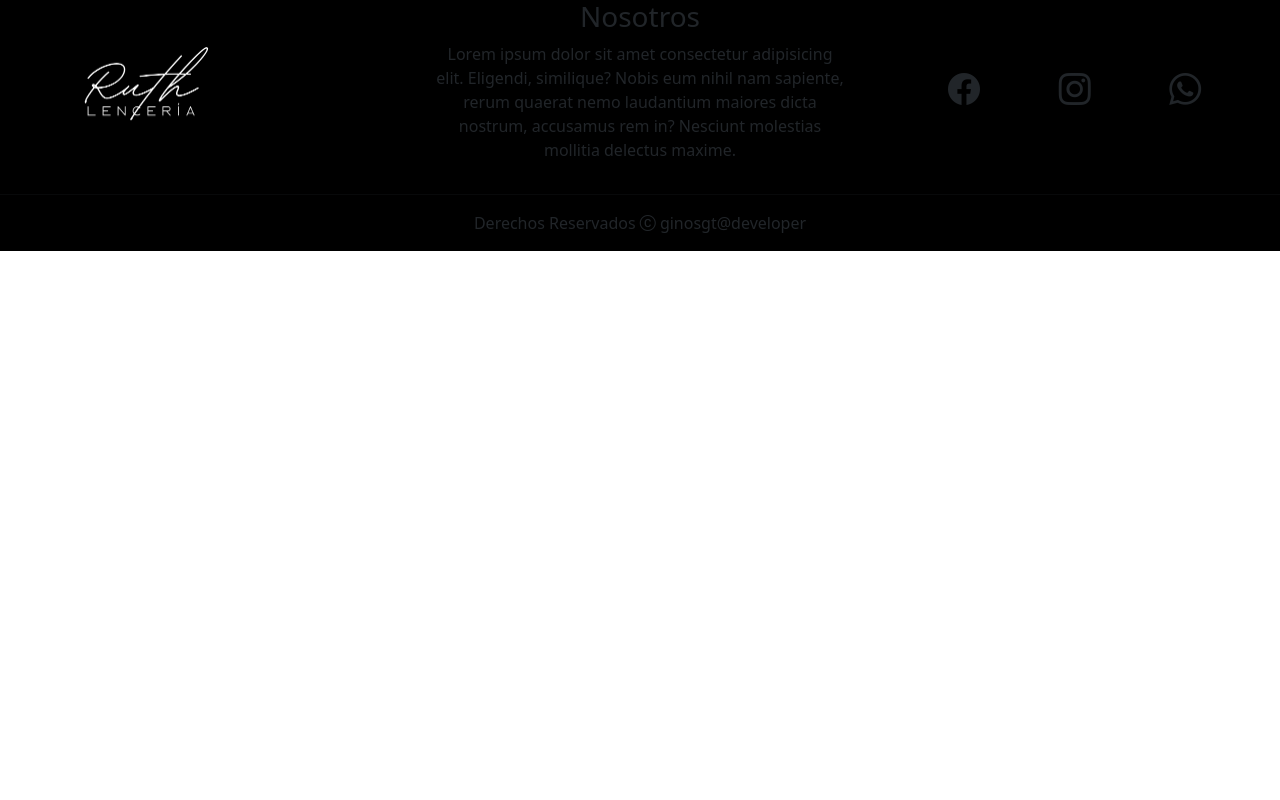
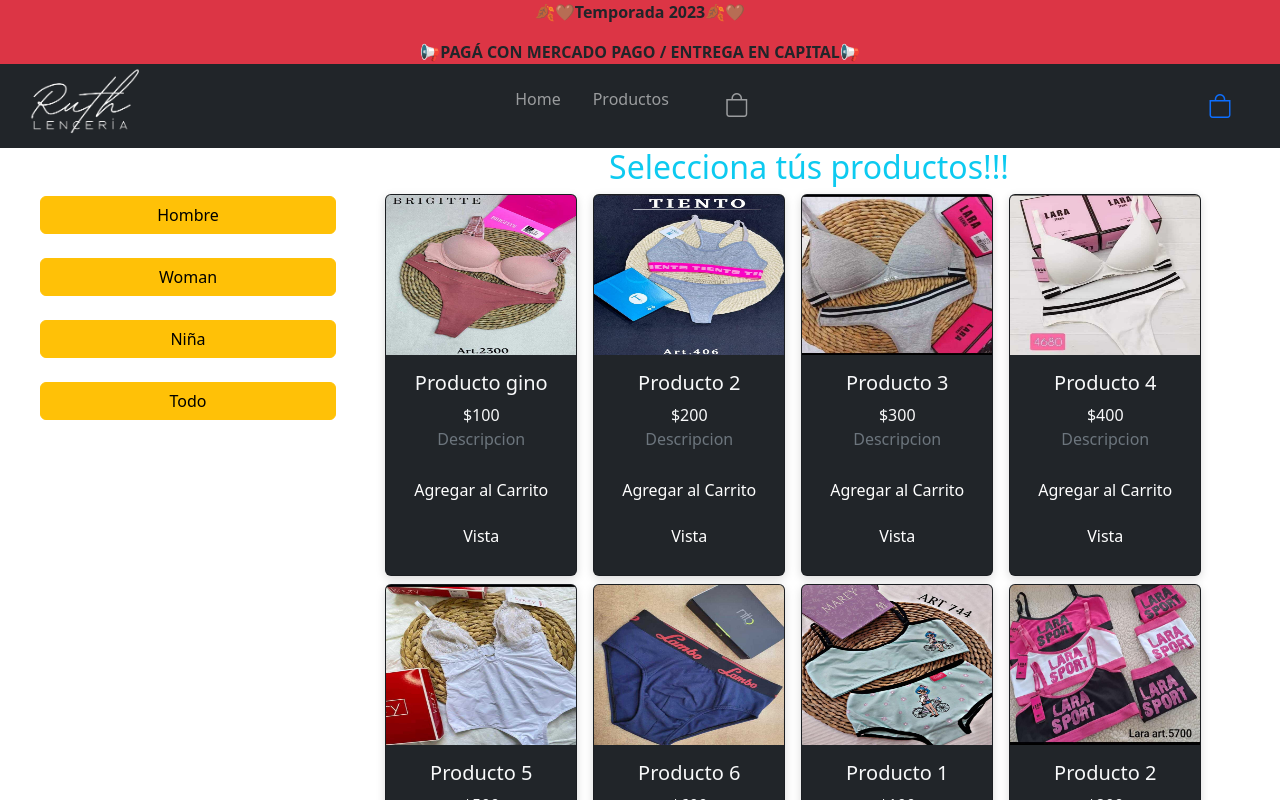
Before and after one commit to GinoGallardo/proyecto-react-js, a React (Create React App) app: page /category/1 in a window 1280 px wide. Shown: the top 800 px of the page. Built offline with nearby package versions, Linux system fonts and the light colour scheme.

Commit message:
corrigiendo categorias

```diff
--- a/src/component/Cart/ItemList.jsx
+++ b/src/component/Cart/ItemList.jsx
@@ -1,17 +1,13 @@
-import { useState } from 'react'
 import React from 'react'
-import Products from '../Data/Products'
 import CardItem from '../card/CardItem'
 
-export const ItemList = () => {
-  const [data]=useState(Products);
+export const ItemList = ({data}) => {
 
   return (
     <>
-      {data.map((Products) =>{
-      const {id}=data;
+      {data.map((prod) =>{
 			return(
-        <CardItem key={id} data={Products}/>
+        <CardItem key={prod.id} data={prod}/>
         )
       })
     }
--- a/src/component/Cart/ItemListContainer.jsx
+++ b/src/component/Cart/ItemListContainer.jsx
@@ -2,38 +2,48 @@ import React, { Fragment, useState, useEffect } from 'react'
 import ItemList from './ItemList'
 import Products from '../Data/Products';
 import Category from '../Category/Category';
+import { useParams } from 'react-router-dom';
 
 export const ItemListContainer = (props) => {
   const [data, setData] = useState([]);
+  const {categoryId} = useParams ()
 
-  useEffect(() => {
-    const getData = new Promise(resolve =>{
+  const getData = () => {
+    return new Promise(resolve =>{
       setTimeout(() => {
         resolve(Products);
       }, 1000);
     });
-    getData.then(res => setData(res));
-  },[])
+  }
 
-	const filterResult = (catItem) =>{
-		const result=Products.filter((curData)=>{
-			return curData.category===catItem;
-		});
-		setData(result);
-	}
+	const getDataByCategory = (category) => {
+    return new Promise((res, rej) => {
+      setTimeout(() => {
+        res(Products.filter(prod => prod.category === categoryId))
+      }, 1000);
+    });
+  }
 
+  useEffect(() =>{
+    if(categoryId){
+      getDataByCategory(categoryId).then(res => setData(res))
+    }
+    else{
+      getData().then(res => setData(res));
+    }
+  }, [categoryId])
 
   return (
     <>
-			<h2 className='text-center text-info'>Selecciona tús productos!!!</h2>
 				<div className="container-fluid d-flex mx-2">
 					<div className="row col-md-3 mt-5 mx-2">
 						<div className="col-md-3 position-fixed">
-            <Category filterResult={filterResult} />
+            <Category data={data} />
 						</div>
 					</div>
           <div className="row col-md-9 d-flex justify-content-center">
             <div className='col-md-11'>
+            <h2 className='text-center text-info'>Selecciona tús productos!!!</h2>
               <div className="row">
                 <ItemList data={data}/>
               </div>
@@ -41,8 +51,6 @@ export const ItemListContainer = (props) => {
           </div>
 				</div>
 		</>
-
-
   )
 }
 
--- a/src/component/Category/Category.jsx
+++ b/src/component/Category/Category.jsx
@@ -1,33 +1,30 @@
-import React, { useState } from 'react';
-import Products from '../Data/Products';
+import React from 'react';
+import { Link } from 'react-router-dom';
 
 const Category = () => {
-  const [data, setData] = useState(Products);
-
-  const filterResult = (catItem) => {
-    const result = Products.filter((curData) => {
-      return curData.category === catItem;
-    });
-    setData(result);
-  };
 
   return (
     <>
-      <button className='btn btn-warning w-100 mb-4' onClick={() => filterResult('men')}>
+      <Link to='/category/Man'>
+        <button className='btn btn-warning w-100 mb-4'>
           Hombre
         </button>
-
-      <button className='btn btn-warning w-100 mb-4' onClick={() => filterResult('woman')}>
-        Mujer
+      </Link>
+      <Link to='/category/Woman'>
+        <button className='btn btn-warning w-100 mb-4'>
+          Woman
         </button>
-
-      <button className='btn btn-warning w-100 mb-4' onClick={() => filterResult('woman_children')}>
+      </Link>
+      <Link to='/category/Woman_children'>
+        <button className='btn btn-warning w-100 mb-4'>
           Niña
         </button>
-
-      <button className='btn btn-warning w-100 mb-4' onClick={() => filterResult('all')}>
+      </Link>
+      <Link to='/category/id'>
+        <button className='btn btn-warning w-100 mb-4'>
           Todo
         </button>
+      </Link>
     </>
   );
 };
--- a/src/component/Data/Products.js
+++ b/src/component/Data/Products.js
@@ -25,7 +25,7 @@ import img23_f from '../../img/img23_f.jpeg'
 const Products = [
   {
     id: 1,
-    category: 'woman',
+    category: 'Woman',
     name: 'Producto gino',
     image: img1_f,
     descripcion:'Descripcion',
@@ -33,7 +33,7 @@ const Products = [
   },
   {
     id: 2,
-    category: 'woman',
+    category: 'Woman',
     name: 'Producto 2',
     image: img2_f,
     descripcion:'Descripcion',
@@ -41,7 +41,7 @@ const Products = [
   },
   {
     id: 3,
-    category: 'woman',
+    category: 'Woman',
     name: 'Producto 3',
     image: img3_f,
     descripcion:'Descripcion',
@@ -49,7 +49,7 @@ const Products = [
   },
   {
     id: 4,
-    category: 'woman',
+    category: 'Woman',
     name: 'Producto 4',
     image: img4_f,
     descripcion:'Descripcion',
@@ -57,7 +57,7 @@ const Products = [
   },
   {
     id: 5,
-    category: 'woman',
+    category: 'Woman',
     name: 'Producto 5',
     image:img5_f ,
     descripcion:'Descripcion',
@@ -65,7 +65,7 @@ const Products = [
   },
   {
     id: 6,
-    category: 'men',
+    category: 'Man',
     name: 'Producto 6',
     image:img6_h ,
     descripcion:'Descripcion',
@@ -73,7 +73,7 @@ const Products = [
   },
   {
     id: 7,
-    category: 'woman_children',
+    category: 'Woman_children',
     name: 'Producto 1',
     image: img7_f_n ,
     descripcion:'Descripcion',
@@ -81,7 +81,7 @@ const Products = [
   },
   {
     id: 8,
-    category: 'woman_children',
+    category: 'Woman_children',
     name: 'Producto 2',
     image:img8_f_n,
     descripcion:'Descripcion',
@@ -89,7 +89,7 @@ const Products = [
   },
   {
     id: 9,
-    category: 'woman',
+    category: 'Woman',
     name: 'Producto 3',
     image:img9_f,
     descripcion:'Descripcion',
@@ -97,21 +97,21 @@ const Products = [
   },
   {
     id: 10,
-    category: 'woman_children',
+    category: 'Woman_children',
     name: 'Producto 4',
     image: img10_f_n,
     descripcion:'Descripcion', price: 400
   },
   {
     id: 11,
-    category: 'woman_children',
+    category: 'Woman_children',
     name: 'Producto 4',
     image: img11_f_n,
     descripcion:'Descripcion', price: 400
   },
   {
     id: 12,
-    category: 'men',
+    category: 'Man',
     name: 'Producto 5',
     image: img12_h,
     descripcion:'Descripcion',
@@ -119,7 +119,7 @@ const Products = [
   },
   {
     id: 13,
-    category: 'men',
+    category: 'Man',
     name: 'Producto 6',
     image: img13_h,
     descripcion:'Descripcion',
@@ -127,7 +127,7 @@ const Products = [
   },
   {
     id: 14,
-    category: 'woman_children',
+    category: 'Woman_children',
     name: 'Producto 1',
     image: img14_f_n,
     descripcion:'Descripcion',
@@ -135,7 +135,7 @@ const Products = [
   },
   {
     id: 15,
-    category: 'men',
+    category: 'Man',
     name: 'Producto 2',
     image:img15_h,
     descripcion:'Descripcion',
@@ -143,7 +143,7 @@ const Products = [
   },
   {
     id: 16,
-    category: 'men',
+    category: 'Man',
     name: 'Producto 3',
     image: img16_h,
     descripcion:'Descripcion',
@@ -151,14 +151,14 @@ const Products = [
   },
   {
     id: 17,
-    category: 'woman',
+    category: 'Woman',
     name: 'Producto 4',
     image: img17_f,
     descripcion:'Descripcion', price: 400
   },
   {
     id: 18,
-    category: 'woman_children',
+    category: 'Woman_children',
     name: 'Producto 5',
     image: img18_f_n,
     descripcion:'Descripcion',
@@ -166,7 +166,7 @@ const Products = [
   },
   {
     id: 19,
-    category: 'men',
+    category: 'Man',
     name: 'Producto 6',
     image: img19_h,
     descripcion:'Descripcion',
@@ -174,7 +174,7 @@ const Products = [
   },
   {
     id: 20,
-    category: 'men',
+    category: 'Man',
     name: 'Producto 2',
     image: img20_h,
     descripcion:'Descripcion',
@@ -182,7 +182,7 @@ const Products = [
   },
   {
     id: 21,
-    category: 'woman',
+    category: 'Woman',
     name: 'Producto 3',
     image: img21_f,
     descripcion:'Descripcion',
@@ -190,7 +190,7 @@ const Products = [
   },
   {
     id: 22,
-    category: 'woman',
+    category: 'Woman',
     name: 'Producto 4',
     image: img22_f,
     descripcion:'Descripcion',
@@ -198,7 +198,7 @@ const Products = [
   },
   {
     id: 23,
-    category: 'woman',
+    category: 'Woman',
     name: 'Producto 5',
     image: img23_f,
     descripcion:'Descripcion',
--- a/src/component/Navbar/NavbarLi.jsx
+++ b/src/component/Navbar/NavbarLi.jsx
@@ -14,7 +14,7 @@ export const NavbarLi = (props) => {
     },
     {
       path:"/Contacto",
-      name: 'Contácto'
+      name: <i className="bi bi-bag m-4 fs-4"> </i>
     }
   ]
 
--- a/src/router/Ruta.jsx
+++ b/src/router/Ruta.jsx
@@ -7,6 +7,7 @@ import Detail from '../component/ItemDetail/Detail'
 import Footer from '../component/Footer/Footer'
 import Error404 from '../component/error/Error404'
 import MainLayout from '../Layout/MainLayout'
+import ItemListContainer from '../component/Cart/ItemListContainer'
 
 const Ruta = () => {
 
@@ -18,6 +19,7 @@ const Ruta = () => {
           <Route path='Product' element={<Product/>} />
           <Route path='Contacto' element={<Contacto/>} />
           <Route path='/pages/ItemDetail/:id' element={<Detail/>} />
+          <Route path='/category/:categoryid' element={<ItemListContainer/>} />
         </Route>
         <Route>
           <Route path='*' Element={<Error404/>}/>
```
Also changed, not shown: src/pages/Product.jsx (+0 -35 lines). Lines whose indentation alone changed are shown as unchanged.
